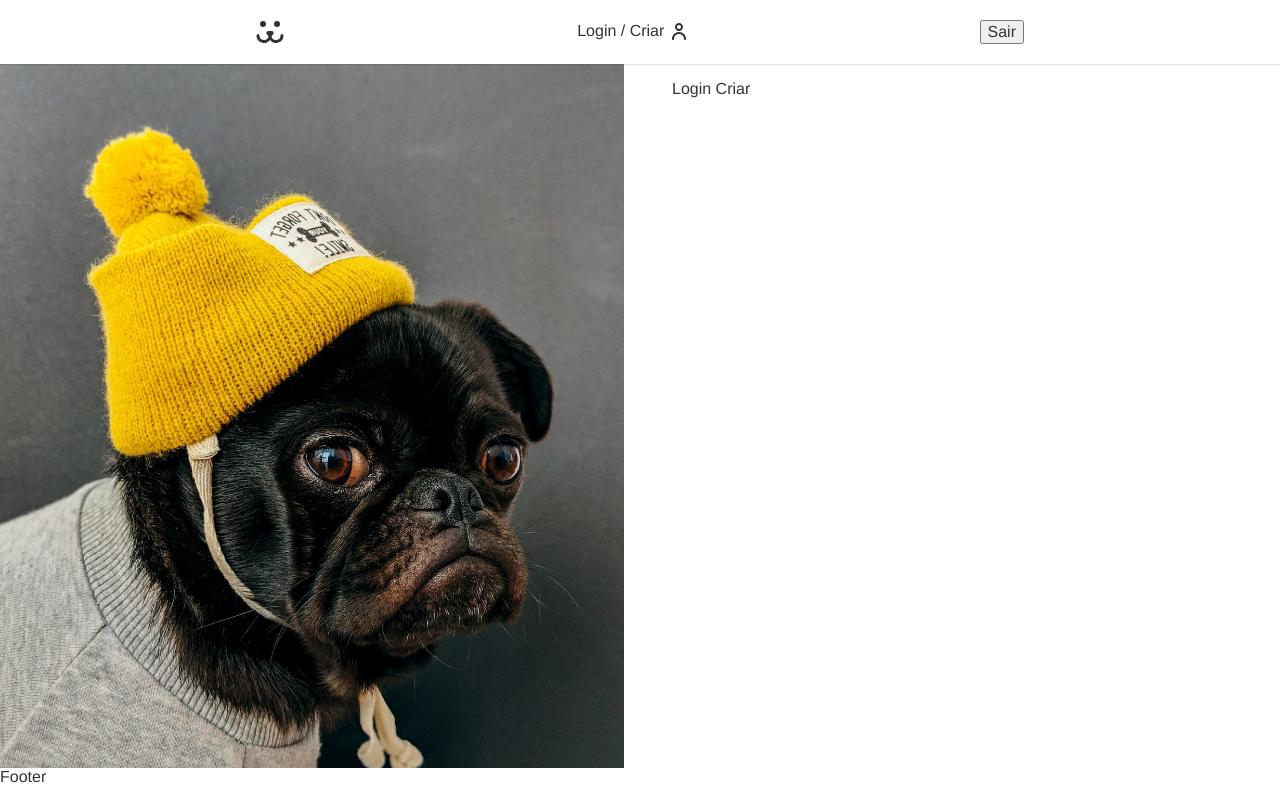
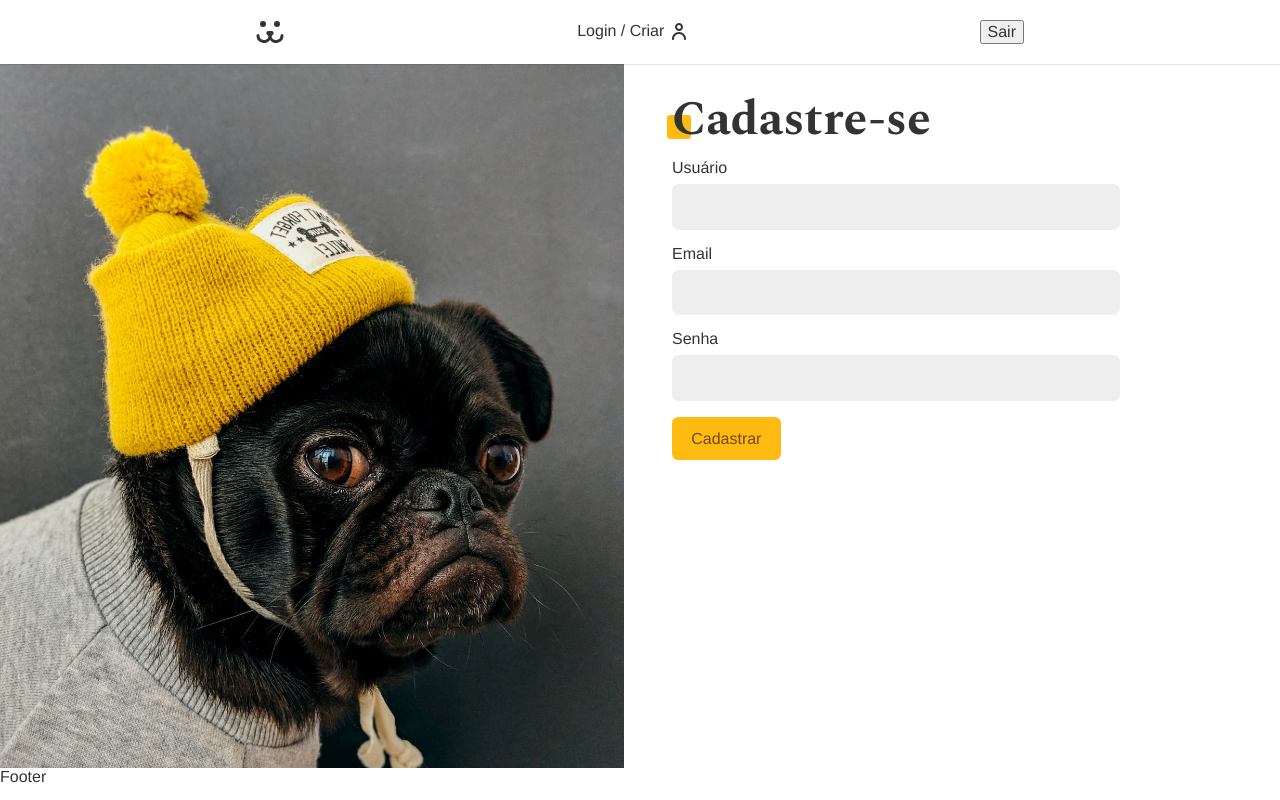
Before and after one commit to JoaoKremerDev/Pets, a React (Vite) app in the folder app/: page /login/criar in a window 1280 px wide. Built offline with nearby package versions, Linux system fonts and the light colour scheme.

Commit message:
style: LoginCreate styled

```diff
--- a/app/src/Components/Login/LoginCreate.jsx
+++ b/app/src/Components/Login/LoginCreate.jsx
@@ -1,10 +1,28 @@
 import React from 'react'
+import Input from '../Forms/Input'
+import Button from '../Forms/Button';
+import useForm from '../../Hooks/useForm';
 
 const LoginCreate = () => {
+  const username = useForm();
+  const email = useForm('email');
+  const password = useForm('password');
+
+  async function handleSubmit(event) {
+    event.preventDefault();
+    const response = await fetch();
+
+  }
+
   return (
-    <div>
-      Login Criar
-    </div>
+    <section className='animeLeft'>
+      <h1 className='title'>Cadastre-se</h1>
+        <Input label="Usuário" type='text' name='username' {...username}/>
+        <Input label="Email" type='email' name='email' {...email}/>
+        <Input label="Senha" type='password' name='password' {...password}/>
+        <Button>Cadastrar</Button>
+      <form onSubmit={handleSubmit}></form>
+    </section>
   )
 }
 
--- a/app/src/Hooks/useForm.jsx
+++ b/app/src/Hooks/useForm.jsx
@@ -5,9 +5,14 @@
     regex: /^(([^<>()[\]\\.,;:\s@"]+(\.[^<>()[\]\\.,;:\s@"]+)*)|(".+"))@((\[[0-9]{1,3}\.[0-9]{1,3}\.[0-9]{1,3}\.[0-9]{1,3}\])|(([a-zA-Z\-0-9]+\.)+[a-zA-Z]{2,}))$/,
     message: "Preencha um e-mail válido.",
   },
-  number: {
-    regex: /^\d+$/,
-    message: "Utilize somente números."
+  password: {
+    regex: /^(?=.*[a-z])(?=.*[A-Z])(?=.*[!@#$%^&*()_+\-=[\]{};':"\\|,.<>/?]).{8,}$/,
+    message: `A senha deve atender aos seguintes critérios:
+
+    Pelo menos uma letra maiúscula.
+    Pelo menos uma letra minúscula.
+    Mínimo de 8 caracteres.
+    Pelo menos um caractere especial.`
   }
 };
 
```
